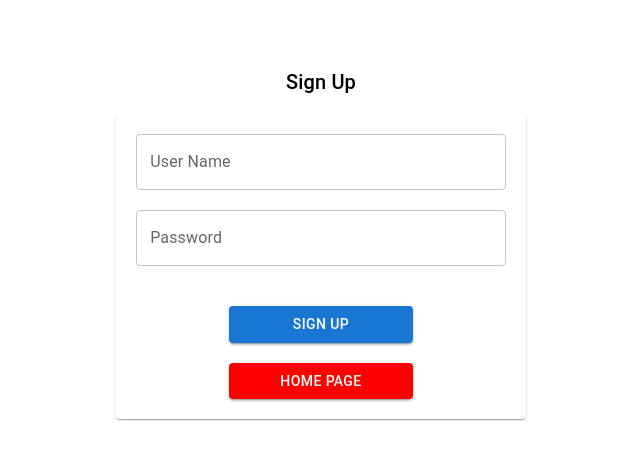
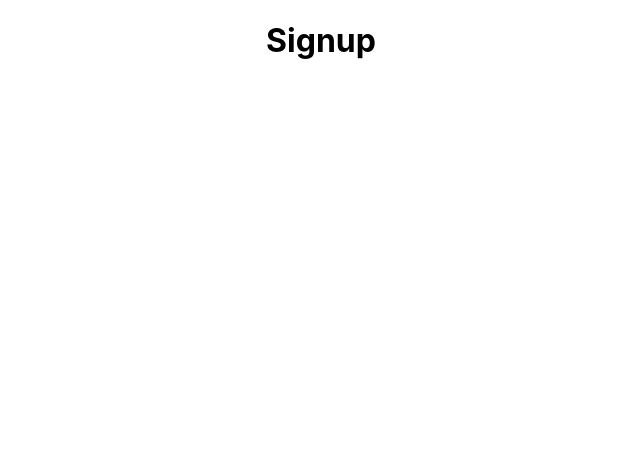
Before and after one commit to yoav235/shift-manger-react, a React (Create React App) app in the folder shift-manager-react/: page /signup in a window 1280 px wide. Shown: the top 460 px of the page, without its empty margins (319-959 px from the left). Built offline with nearby package versions, Linux system fonts and the light colour scheme.

Commit message:
this version fucking works not th bullaiht i had in thw github

```diff
--- a/shift-manager-react/src/components/Login.jsx
+++ b/shift-manager-react/src/components/Login.jsx
@@ -1,9 +1,9 @@
-import React, {useState, useContext, useEffect} from "react";
+import React, {useState, useEffect} from "react";
 import {useNavigate} from "react-router-dom";
 import {DialogContent, DialogTitle, TextField, Button} from '@mui/material';
 import User from "../models/User";
-import {mockShifts, mockUsers} from "../constants";
 import {handleLogin} from "../API";
+import loginUser from "../util/user_util";
 
 
 
@@ -24,8 +24,8 @@ function Login({onSuccess}) {
     }, [isLogged, navigate]);
 
     const login = async () => {
-
-        if(await handleLogin(onSuccess, mockUsers.find((user) => (user.email === username && user.password === password)), new User({username, password, isManager: false}))) {
+        const user = new User({username, password, isManager: false});
+        if(handleLogin(onSuccess, await loginUser(user), user)) {
             setIsLogged(true)
         } else {
             alert("Invalid username or password");
--- a/shift-manager-react/src/components/Signup.jsx
+++ b/shift-manager-react/src/components/Signup.jsx
@@ -1,85 +1,12 @@
-import {addUser} from "../util/send_to_db";
-import React, {useState} from "react";
-import {useNavigate} from "react-router-dom";
-import DialogTitle from "@mui/material/DialogTitle";
-import DialogContent from "@mui/material/DialogContent";
-import TextField from "@mui/material/TextField";
-import Button from "@mui/material/Button";
-import {Paper} from "@mui/material";
+import React from "react";
 
 
-
-
-
-const Signup = () => {
-    const [username, setUsername] = useState("");
-    const [password, setPassword] = useState("");
-
-    const navigate = useNavigate();
-
-    const goBack = () => {
-        navigate("/");
-    }
-
-    const handleSubmit = async (e) => {
-        e.preventDefault();
-        await addUser({email: username, password: password, isManager: false}).then(() => {
-            setUsername("");
-            setPassword("")
-        })
-            .then(() => navigate("/"));
-
-    }
-
+function Signup() {
     return (
-        <div style={{textAlign: "center", marginTop: "50px", direction: "ltr"}}>
-            <DialogTitle>Sign Up</DialogTitle>
-
-            <DialogContent>
-                <Paper
-                    sx={{
-                        padding: "20px",
-                        width: "30%",
-                        margin: "auto", // Center horizontally
-                        display: "flex", // Center content inside Paper
-                        flexDirection: "column", // Stack content vertically
-                        alignItems: "center", // Center items horizontally
-                    }}
-                >
-                    <TextField
-                        sx={{marginBottom: "20px", width: "100%"}}
-                        label="User Name"
-                        variant="outlined"
-                        value={username}
-                        onChange={(e) => setUsername(e.target.value)}
-                    />
-                    <TextField
-                        sx={{marginBottom: "20px", width: "100%"}}
-                        label="Password"
-                        variant="outlined"
-                        type="password"
-                        value={password}
-                        onChange={(e) => setPassword(e.target.value)}
-                    />
-                    <Button
-                        onClick={handleSubmit}
-                        variant="contained"
-                        sx={{marginTop: "20px", width: "50%"}}
-                    >
-                        Sign Up
-                    </Button>
-                    <Button
-                        onClick={goBack}
-                        variant="contained"
-                        sx={{marginTop: "20px", width: "50%", backgroundColor:"red"}}
-                    >
-                        Home Page
-                    </Button>
-                </Paper>
-            </DialogContent>
+        <div>
+            <h1>Signup</h1>
         </div>
     );
 }
 
-
 export default Signup;
--- a/shift-manager-react/src/constants.js
+++ b/shift-manager-react/src/constants.js
@@ -4,10 +4,7 @@ import Shifts from "./models/Shifts";
 const homePath = "/home";
 const loginPath = "/";
 const signupPath = "/signup";
-
-
-const API_URI = "https://shift-manager-backend-y3kz.onrender.com";
-
+const API_URL = "https://shift-manager-backend-y3kz.onrender.com/api"
 
 const mockUsers = [
     new User({ username: "alice", password: "pass123", isManager: false }),
@@ -90,4 +87,4 @@ const updateSchedule = (schedule, worker) => {
     })
 }
 
-export { homePath, loginPath, signupPath, mockShifts, mockUsers, daysArray, shiftsArray, schedule, updateSchedule, API_URI};
+export { homePath, loginPath, signupPath, mockShifts, mockUsers, daysArray, shiftsArray, schedule, updateSchedule, API_URL};
--- a/shift-manager-react/src/models/User.js
+++ b/shift-manager-react/src/models/User.js
@@ -3,11 +3,11 @@
 class User {
 
     constructor({
-                    email = '',
+                    username = '',
                 password = '',
                 isManager = false
             } ) {
-        this.email = email;
+        this.username = username;
         this.password = password;
         this.isManager = isManager;
     }
--- a/shift-manager-react/src/util/send_to_db.js
+++ /dev/null
@@ -1,21 +0,0 @@
-import {API_URI} from "../constants";
-
-
-
-export async function addUser(user){
-    try {
-        const response = await fetch(`${API_URI}/api/users/addUser`, {
-            method: 'POST',
-            headers: {
-                'Content-Type': 'application/json',
-            },
-            body: JSON.stringify(user),
-        });
-        if (!response.ok) {
-            throw new Error('Network response was not ok ' + response.statusText);
-        }
-    }
-    catch (error) {
-        console.error('Error adding user:', error);
-    }
-}
```
Also changed, not shown: shift-manager-react/src/util/get_from_db.js (deleted).
